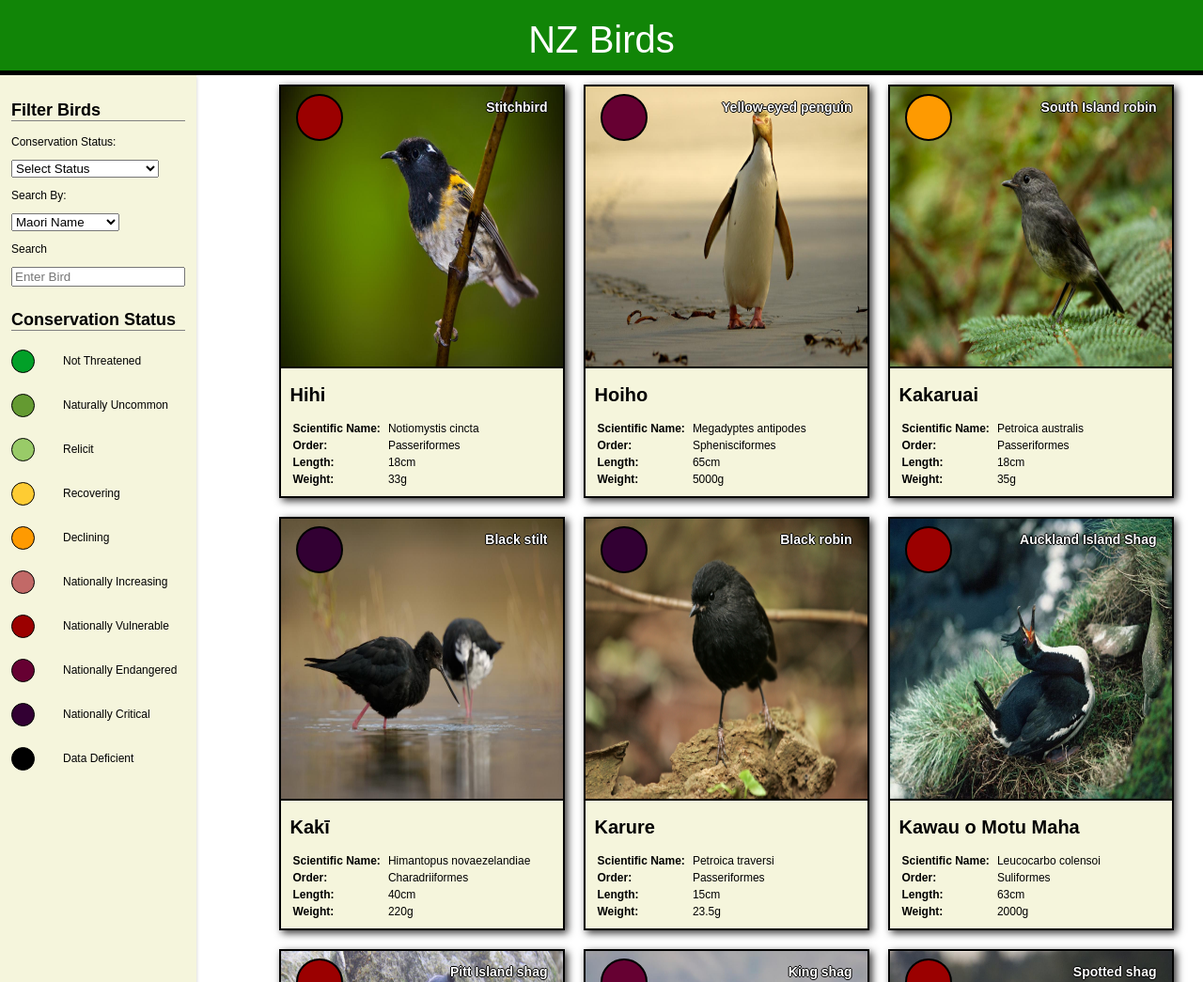
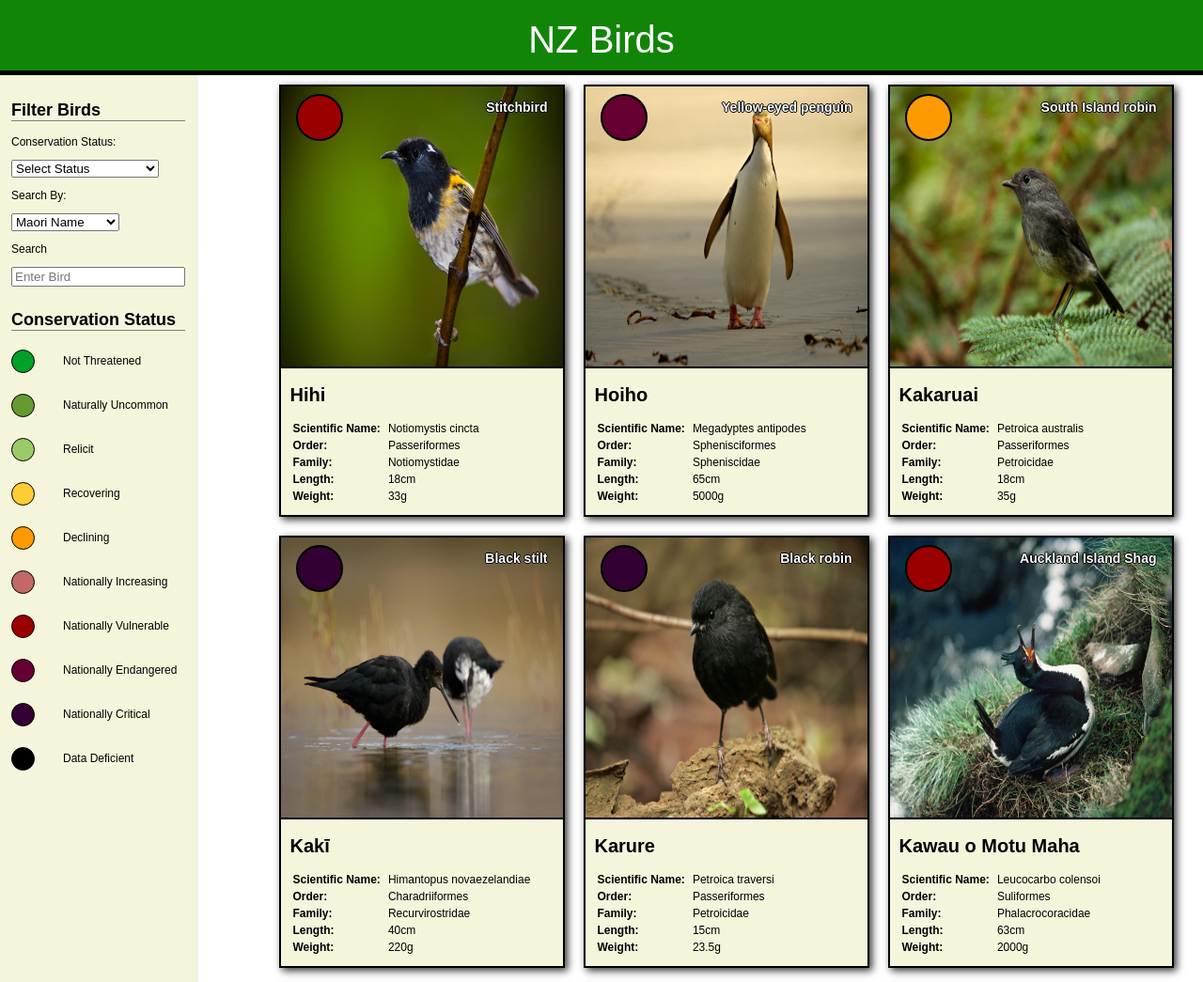
Before and after one commit to fitbe930/Assignment1, a plain HTML site: page webpage.html in a window 1280 px wide. Shown: the top 1045 px of the page at 94% size. Drawn offline with Linux system fonts and the light colour scheme.

Commit message:
added family info

```diff
--- a/webpage.html
+++ b/webpage.html
@@ -37,6 +37,7 @@
                     <option value="English Name">English Name</option>
                     <option value="Scientific Name">Scientific Name</option>
                     <option value="Order">Order</option>
+                    <option value="Family">Family</option>
                 </select>
 
                 <p>Search</p>
--- a/website.js
+++ b/website.js
@@ -30,8 +30,10 @@ async function func() {
         // create table of bird info to panels
         table.innerHTML = "<tr><td> Scientific Name: <td><td class = 'sci'>" + birds[i].scientific_name
             + "</td></tr><tr><td> Order: <td><td class = 'ord'>" + birds[i].order
+            + "</td></tr><tr><td> Family: <td><td class = 'family'>" + birds[i].family
             + "</td></tr><tr><td> Length: <td><td class = 'length'>" + birds[i].size.length.value + birds[i].size.length.units
-            + "</td></tr><tr><td> Weight: <td><td class = 'weight'>" + birds[i].size.weight.value + birds[i].size.weight.units + "</td></tr>";
+            + "</td></tr><tr><td> Weight: <td><td class = 'weight'>" + birds[i].size.weight.value + birds[i].size.weight.units + "</td></tr>"
+
 
         div.append(p);      // photo credit
         div.append(circle); // conservation coloured circle
@@ -101,7 +103,8 @@ function searchFunc() {
             b = list[i].getElementsByClassName('sci')[0];
         } else if (value == "Order") {
             b = list[i].getElementsByClassName('ord')[0];
-
+        } else if (value == "Family") {
+            b = list[i].getElementsByClassName('family')[0];
         }
 
 
--- a/webstyle.css
+++ b/webstyle.css
@@ -56,7 +56,7 @@ footer {
 .cards {
     flex: 0 0 200px;
     margin: 10px;
-    max-height: 440px;
+    max-height: 460px;
     border: 2px solid;
     box-shadow: 3px 3px 8px 0px rgb(53, 52, 52);
     position: relative;
@@ -152,7 +152,7 @@ p>span {
 
 .credit {
     position: absolute;
-    bottom: 130px;
+    bottom: 150px;
     left: 10px;
     color: azure;
     font-size: 12px;
@@ -218,7 +218,8 @@ td {
 .sci,
 .ord,
 .length,
-.weight {
+.weight,
+.family {
     font-weight: 100;
 }
 
```
